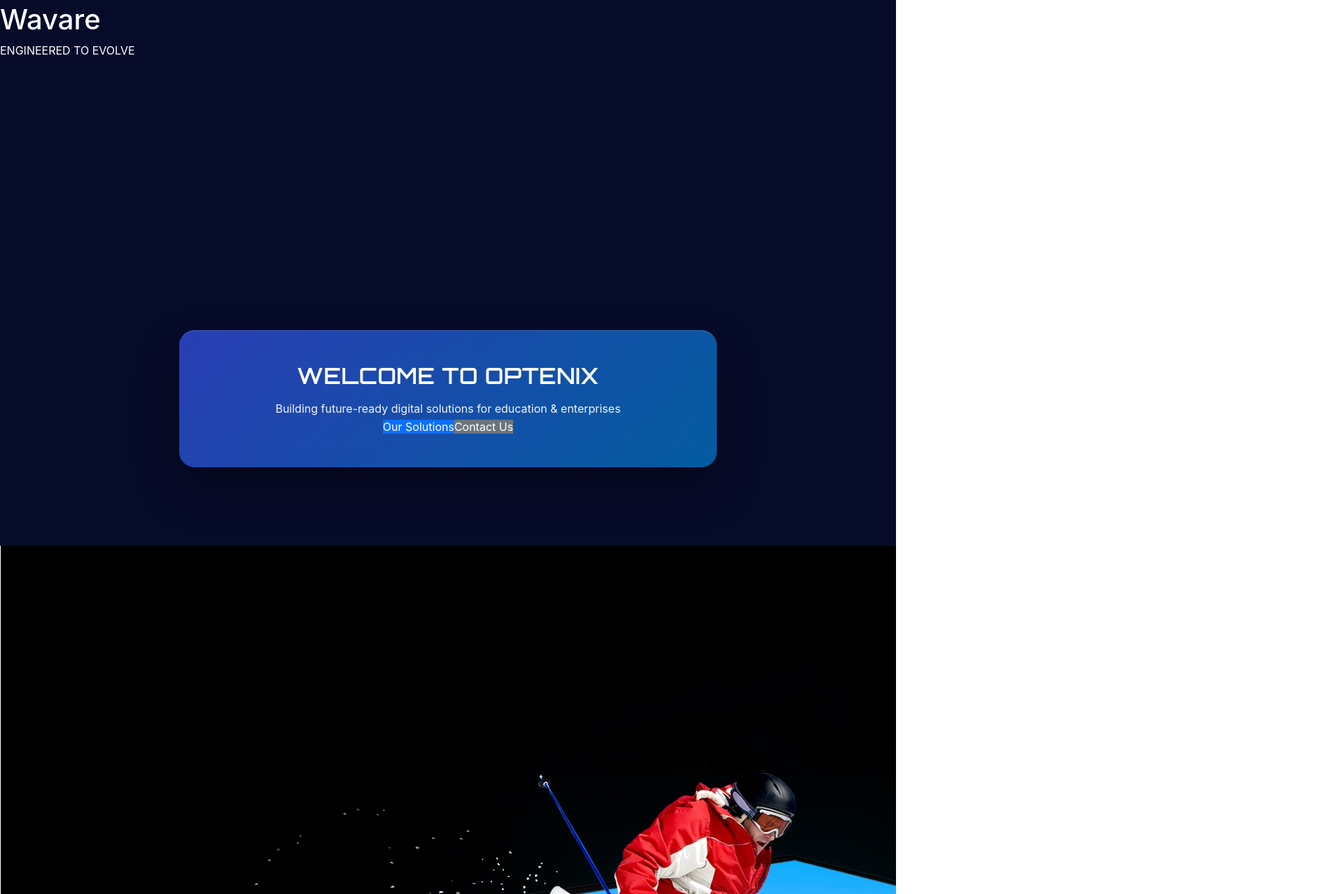
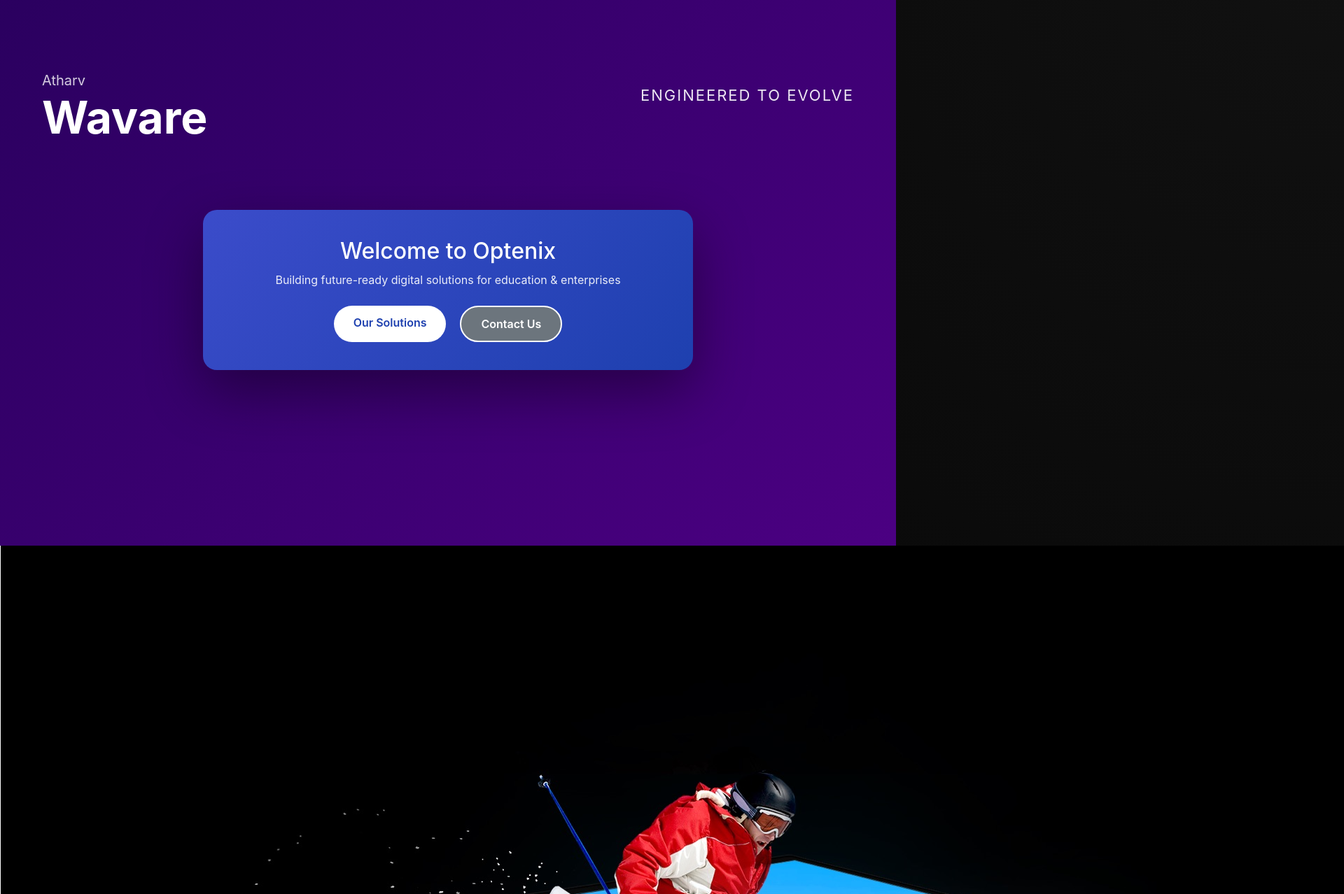
Before and after one commit to bhoikiran241/Optenix, a React (Vite) app: page / in a window 1280 px wide. Shown: the part 102-1380 px from the top of the page at 70% size, 1920 px wide, since content can reach past the window. Built offline with nearby package versions, Linux system fonts and the light colour scheme.

Commit message:
changes push

```diff
--- a/src/style/Hero.css
+++ b/src/style/Hero.css
@@ -1,293 +1,112 @@
-/* =====================================================
-   HERO CONTAINER
-===================================================== */
 .hero-container {
+  min-height: 100vh;
+  background: linear-gradient(135deg, #2a005f, #4b0082);
   position: relative;
-  width: 100%;
-  height: 100vh;
-  overflow: hidden;
-  background-color: #070b2a; /* fallback color */
-  color: #ffffff;
-  font-family: "Segoe UI", system-ui, -apple-system, BlinkMacSystemFont, sans-serif;
+  padding: 60px;
+  color: white;
 }
 
-/* =====================================================
-   HERO BACKGROUND (GRADIENT ONLY)
-===================================================== */
-.hero-bg {
+/* Identity */
+.hero-identity {
   position: absolute;
-  inset: 0;
-  width: 100%;
-  height: 100%;
-
-  background: linear-gradient(
-    120deg,
-    rgba(10, 30, 120, 0.85),
-    rgba(90, 0, 140, 0.85),
-    rgba(0, 140, 200, 0.85)
-  );
-  background-size: 300% 300%;
-  background-position: center center;
-  background-repeat: no-repeat;
-
-  animation: heroColorShift 16s ease-in-out infinite alternate;
-
-  z-index: 1;
+  left: 60px;
+  top: 120px;
 }
 
-/* =====================================================
-   COLOR ANIMATION
-===================================================== */
-@keyframes heroColorShift {
-  0% {
-    background-position: 0% 50%;
-  }
-  50% {
-    background-position: 100% 50%;
-  }
-  100% {
-    background-position: 0% 50%;
-  }
+.hero-name-small {
+  font-size: 20px;
+  opacity: 0.8;
 }
 
-/* =====================================================
-   LEFT TEXT BLOCK
-===================================================== */
-.hero-text-left {
-  position: absolute;
-  top: 32%;
-  left: 6%;
-  max-width: 520px;
-  z-index: 2;
+.hero-name {
+  font-size: 64px;
+  font-weight: 700;
 }
 
-.hero-text-left p {
-  margin: 0 0 10px;
+/* Tagline */
+.hero-tagline {
+  position: absolute;
+  right: 60px;
+  top: 140px;
   font-size: 22px;
-  font-weight: 400;
-  opacity: 0.75;
-  letter-spacing: 0.4px;
+  letter-spacing: 2px;
+  opacity: 0.9;
 }
 
-.hero-text-left h1 {
-  margin: 0;
-  font-size: 54px;
-  font-weight: 700;
-  line-height: 1.15;
-}
-
-/* =====================================================
-   RIGHT TEXT BLOCK
-===================================================== */
-.hero-text-right {
-  position: absolute;
-  top: 34%;
-  right: 6%;
-  font-size: 28px;
-  font-weight: 400;
-  opacity: 0.7;
-  letter-spacing: 0.6px;
-  z-index: 2;
-}
-
-/* =====================================================
-   CENTER GLASS CARD
-===================================================== */
+/* Card */
 .hero-card {
-  position: absolute;
-  bottom: 14%;
-  left: 50%;
-  transform: translateX(-50%);
-  width: min(60%, 820px);
-
-  padding: 46px 52px;
-  border-radius: 22px;
-
-  background: linear-gradient(
-    135deg,
-    rgba(60, 90, 255, 0.65),
-    rgba(0, 160, 255, 0.55)
-  );
-
-  backdrop-filter: blur(14px);
-  -webkit-backdrop-filter: blur(14px);
-
-  box-shadow:
-    0 30px 60px rgba(0, 0, 0, 0.35),
-    inset 0 1px 0 rgba(255, 255, 255, 0.15);
-
+  max-width: 700px;
+  margin: 0 auto;
+  margin-top: 260px;
+  padding: 40px;
+  background: linear-gradient(135deg, #3b4cca, #1e40af);
+  border-radius: 20px;
   text-align: center;
-  z-index: 2;
+  box-shadow: 0 30px 80px rgba(0,0,0,0.4);
 }
 
 .hero-card h2 {
-  font-family: "Orbitron", sans-serif;
-  text-transform: uppercase;
-  margin: 0 0 14px;
   font-size: 32px;
-  font-weight: 600;
-  letter-spacing: 0.4px;
+  margin-bottom: 10px;
 }
 
 .hero-card p {
-  margin: 0;
-  font-size: 16px;
-  line-height: 1.7;
-  opacity: 0.95;
+  opacity: 0.9;
+  margin-bottom: 25px;
 }
 
-
-/*logo section*/
-.hero-logo-section {
+/* Buttons */
+.hero-actions {
   display: flex;
   justify-content: center;
-  align-items: center;
-  width: 100vw; /* full viewport width */
-  height: 100vh; /* full viewport height */
-  overflow: hidden;
-  position: relative;
-  background: #0a0f3a; /* optional background */
+  gap: 20px;
 }
 
-.hero-logo-wrapper {
-  position: relative;
-  width: 100%;
-  height: 100%;
+.btn-primary,
+.btn-secondary {
+  padding: 12px 28px;
+  border-radius: 30px;
+  text-decoration: none;
+  font-weight: 600;
 }
 
-.hero-logo {
-  width: 100%;
-  height: 100%;
-  object-fit: cover; /* scales image to cover the section */
-  display: block;
+.btn-primary {
+  background: white;
+  color: #1e40af;
 }
 
-.hero-logo-overlay {
-  position: absolute;
-  top: 0;
-  left: 0;
-  width: 100%;
-  height: 100%;
-  display: flex;
-  justify-content: center;
-  align-items: center;
+.btn-secondary {
+  border: 2px solid white;
   color: white;
-  font-size: 2rem;
-  font-weight: bold;
-  background: rgba(0, 0, 0, 0); /* optional overlay */
-  text-align: center;
 }
 
-/* ===== INFO SECTION ===== */
-
+/* Info Section */
 .hero-info-section {
-  padding: 80px 20px;
-  background: #f8fafc;
+  padding: 80px 10%;
+  background: #f9fafb;
+  color: #111;
 }
 
 .hero-info-container {
-  max-width: 1200px;
-  margin: auto;
-  display: grid;
-  grid-template-columns: 1fr 1fr;
-  gap: 60px;
+  display: flex;
+  gap: 50px;
   align-items: center;
-}
-
-/* IMAGE */
-.hero-info-image {
-  animation: fadeSlideLeft 1s ease forwards;
 }
 
 .hero-info-image img {
   width: 100%;
-  border-radius: 18px;
-  box-shadow: 0 25px 45px rgba(0, 0, 0, 0.15);
-  transition: transform 0.5s ease;
-}
-
-.hero-info-image img:hover {
-  transform: scale(1.03);
-}
-
-/* TEXT */
-.hero-info-text {
-  animation: fadeSlideRight 1s ease forwards;
+  border-radius: 16px;
 }
 
 .hero-info-text h2 {
   font-size: 36px;
-  color: #0f172a;
-  margin-bottom: 20px;
-}
-
-.hero-info-text p {
-  font-size: 16px;
-  color: #475569;
-  line-height: 1.7;
   margin-bottom: 20px;
 }
 
 .hero-info-text ul {
-  list-style: none;
-  padding: 0;
-  margin-bottom: 30px;
+  margin: 20px 0;
 }
 
 .hero-info-text li {
-  font-size: 15px;
-  color: #334155;
   margin-bottom: 10px;
 }
-
-/* BUTTON */
-.hero-info-btn {
-  display: inline-block;
-  background: #2563eb;
-  color: #fff;
-  padding: 12px 28px;
-  border-radius: 30px;
-  text-decoration: none;
-  font-size: 14px;
-  transition: all 0.3s ease;
-}
-
-.hero-info-btn:hover {
-  background: #1d4ed8;
-  transform: translateY(-3px);
-}
-
-/* ANIMATIONS */
-@keyframes fadeSlideLeft {
-  from {
-    opacity: 0;
-    transform: translateX(-60px);
-  }
-  to {
-    opacity: 1;
-    transform: translateX(0);
-  }
-}
-
-@keyframes fadeSlideRight {
-  from {
-    opacity: 0;
-    transform: translateX(60px);
-  }
-  to {
-    opacity: 1;
-    transform: translateX(0);
-  }
-}
-
-/* RESPONSIVE */
-@media (max-width: 900px) {
-  .hero-info-container {
-    grid-template-columns: 1fr;
-    text-align: center;
-  }
-
-  .hero-info-text h2 {
-    font-size: 28px;
-  }
-}
```
